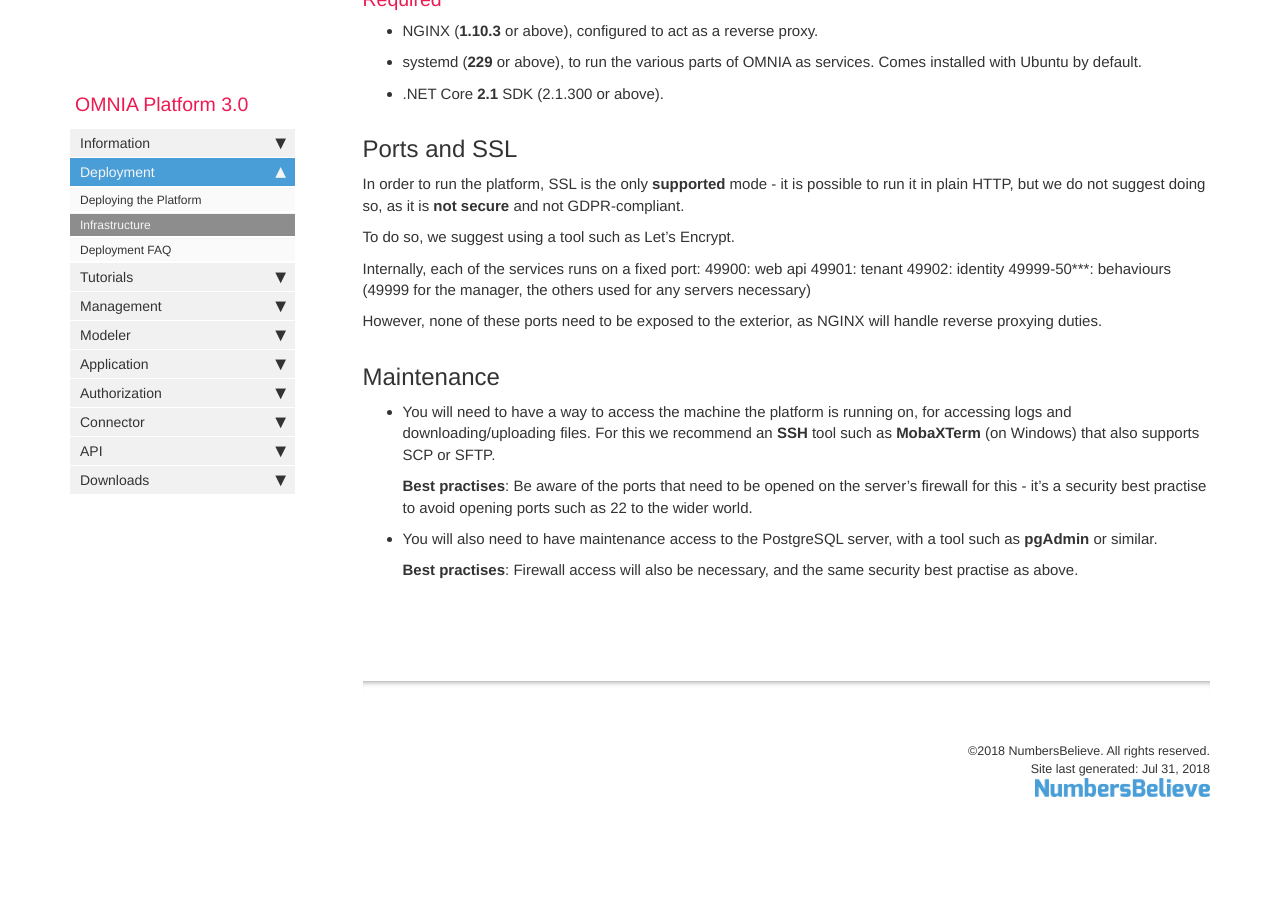
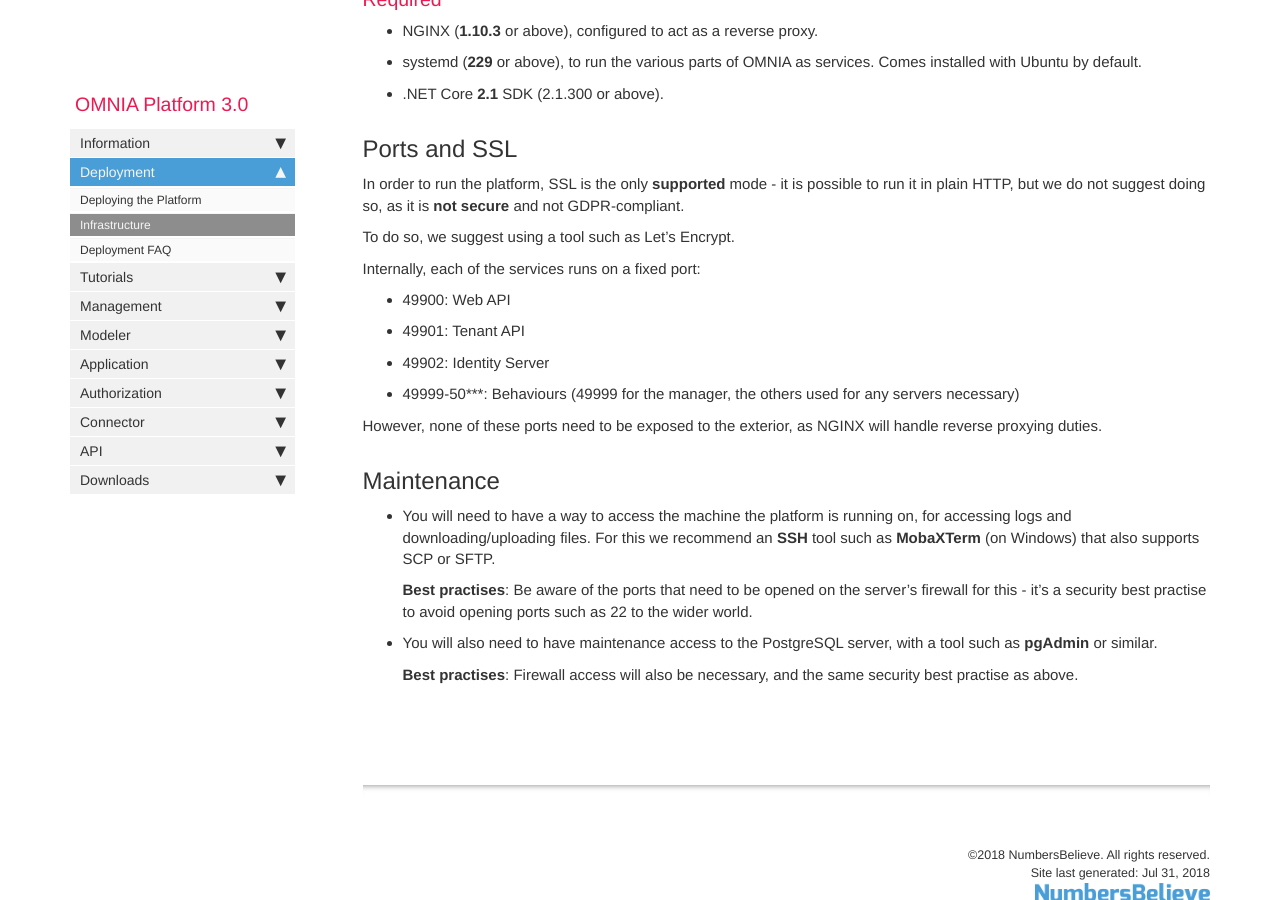
Before and after one commit to daniel8lopes/omnia3, a Jekyll site: the page built from docs/pages/omnia3/Deployment/omnia3_deploymentrequirements.md, in a window 1280 px wide and 900 px high, scrolled down 997 px. Built offline with Jekyll 4.4.1, drawn with Linux system fonts in a browser that asks for light colours; nearby versions of some CDN libraries; comment, search, counter and statistics services are not loaded; before the commit the page ends 1854 px from its top, so only the background shows below that.

Commit message:
beautify ports

```diff
--- a/docs/pages/omnia3/Deployment/omnia3_deploymentrequirements.md
+++ b/docs/pages/omnia3/Deployment/omnia3_deploymentrequirements.md
@@ -35,10 +35,11 @@ In order to run the platform, SSL is the only **supported** mode - it is possibl
 To do so, we suggest using a tool such as Let's Encrypt.
 
 Internally, each of the services runs on a fixed port:
-    49900: web api
-    49901: tenant
-    49902: identity
-    49999-50***: behaviours (49999 for the manager, the others used for any servers necessary)
+
+- 49900: Web API
+- 49901: Tenant API
+- 49902: Identity Server
+- 49999-50***: Behaviours (49999 for the manager, the others used for any servers necessary)
 
 However, none of these ports need to be exposed to the exterior, as NGINX will handle reverse proxying duties.
 
```
